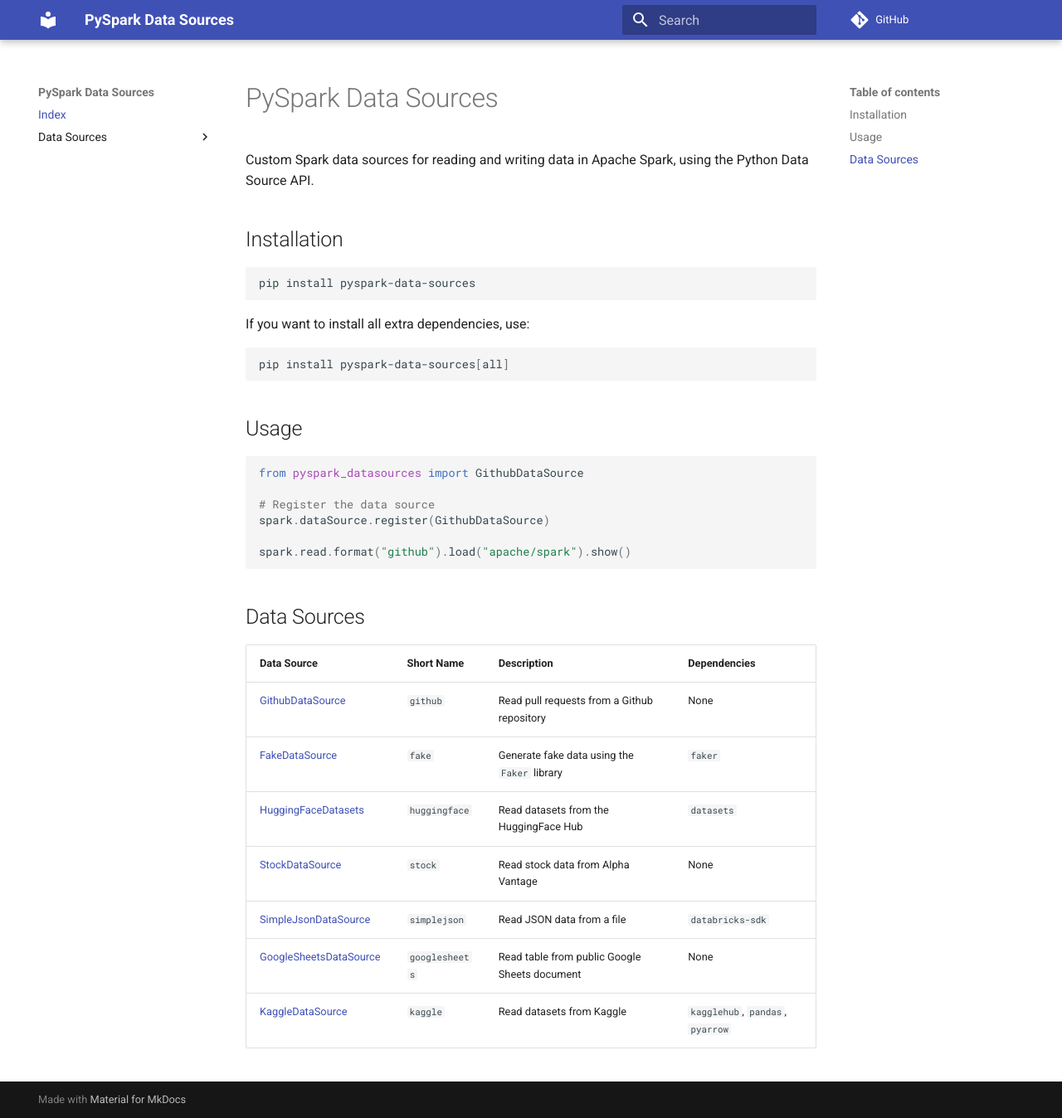
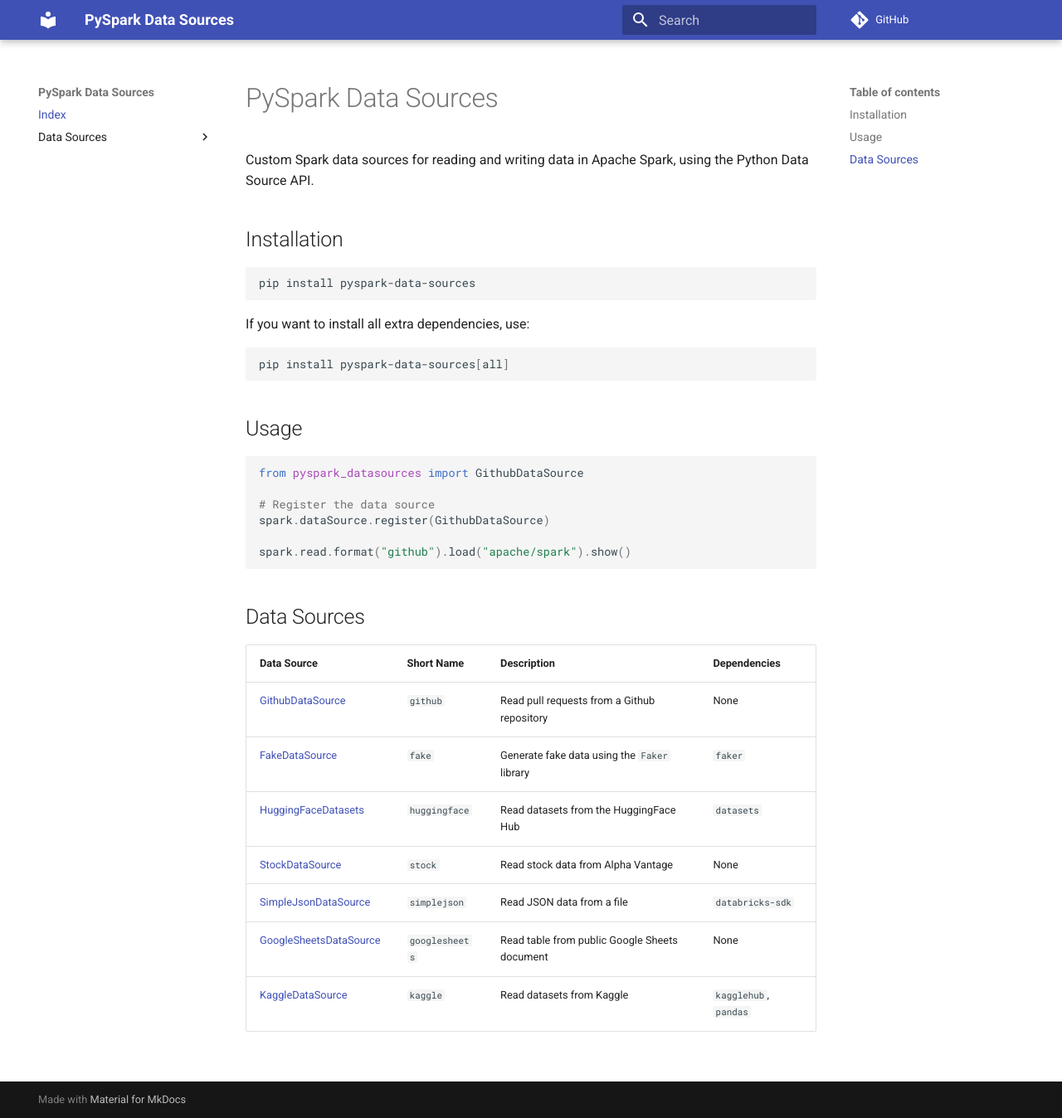
Before and after one commit to allisonwang-db/pyspark-data-sources, an MkDocs documentation site: the page built from docs/index.md, in a window 1280 px wide and 1348 px high. Shown: the whole window at 83% size. Built offline with MkDocs 1.6.1 and Material for MkDocs 9.7.7, drawn with Linux system fonts in a browser that asks for light colours; comment, search, counter and statistics services are not loaded.

Commit message:
update docs

```diff
--- a/docs/index.md
+++ b/docs/index.md
@@ -28,12 +28,12 @@
 
 ## Data Sources
 
-| Data Source                                             | Short Name     | Description                                   | Dependencies                     |
-| ------------------------------------------------------- | -------------- | --------------------------------------------- | -------------------------------- |
-| [GithubDataSource](./datasources/github.md)             | `github`       | Read pull requests from a Github repository   | None                             |
-| [FakeDataSource](./datasources/fake.md)                 | `fake`         | Generate fake data using the `Faker` library  | `faker`                          |
-| [HuggingFaceDatasets](./datasources/huggingface.md)     | `huggingface`  | Read datasets from the HuggingFace Hub        | `datasets`                       |
-| [StockDataSource](./datasources/stock.md)               | `stock`        | Read stock data from Alpha Vantage            | None                             |
-| [SimpleJsonDataSource](./datasources/simplejson.md)     | `simplejson`   | Read JSON data from a file                    | `databricks-sdk`                 |
-| [GoogleSheetsDataSource](./datasources/googlesheets.md) | `googlesheets` | Read table from public Google Sheets document | None                             |
-| [KaggleDataSource](./datasources/kaggle.md)             | `kaggle`       | Read datasets from Kaggle                     | `kagglehub`, `pandas`, `pyarrow` |
+| Data Source                                             | Short Name     | Description                                   | Dependencies          |
+| ------------------------------------------------------- | -------------- | --------------------------------------------- | --------------------- |
+| [GithubDataSource](./datasources/github.md)             | `github`       | Read pull requests from a Github repository   | None                  |
+| [FakeDataSource](./datasources/fake.md)                 | `fake`         | Generate fake data using the `Faker` library  | `faker`               |
+| [HuggingFaceDatasets](./datasources/huggingface.md)     | `huggingface`  | Read datasets from the HuggingFace Hub        | `datasets`            |
+| [StockDataSource](./datasources/stock.md)               | `stock`        | Read stock data from Alpha Vantage            | None                  |
+| [SimpleJsonDataSource](./datasources/simplejson.md)     | `simplejson`   | Read JSON data from a file                    | `databricks-sdk`      |
+| [GoogleSheetsDataSource](./datasources/googlesheets.md) | `googlesheets` | Read table from public Google Sheets document | None                  |
+| [KaggleDataSource](./datasources/kaggle.md)             | `kaggle`       | Read datasets from Kaggle                     | `kagglehub`, `pandas` |
```
